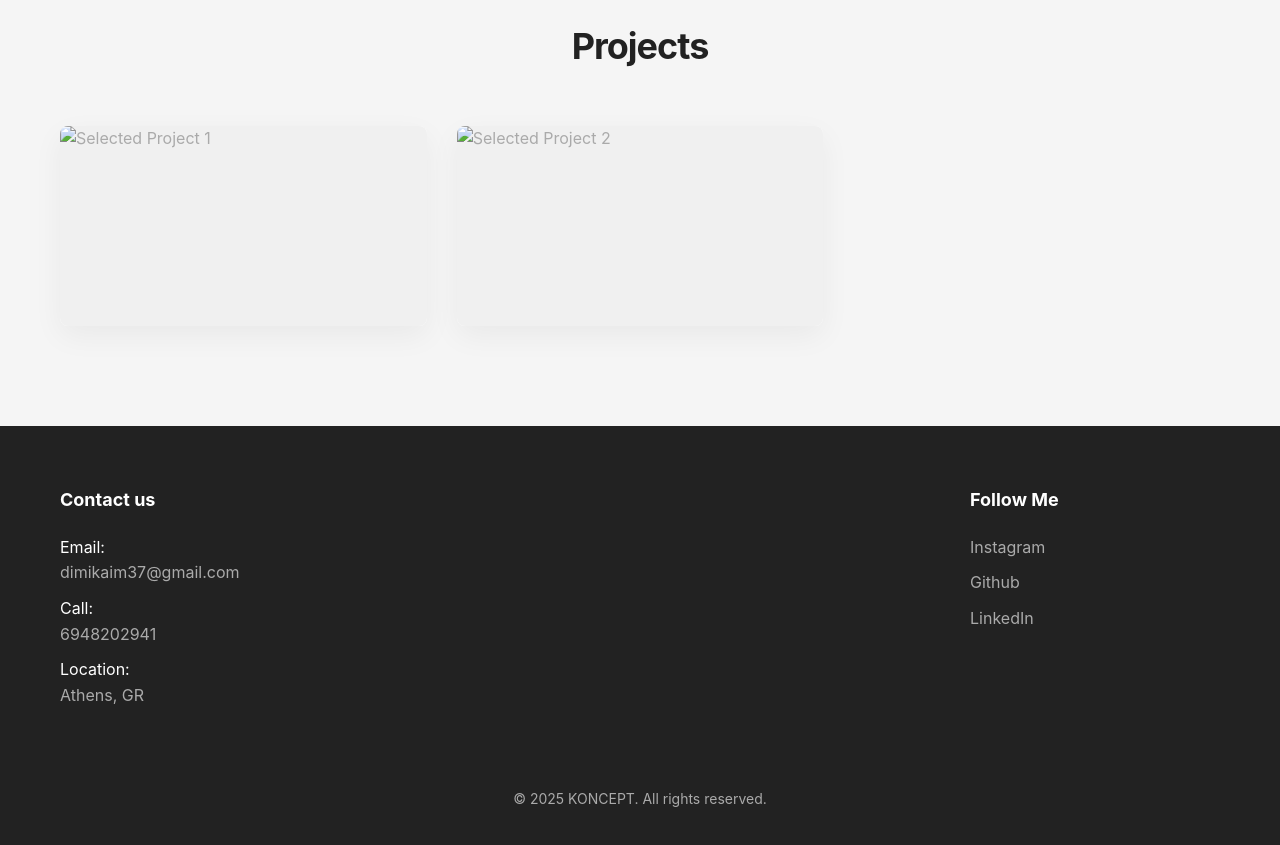
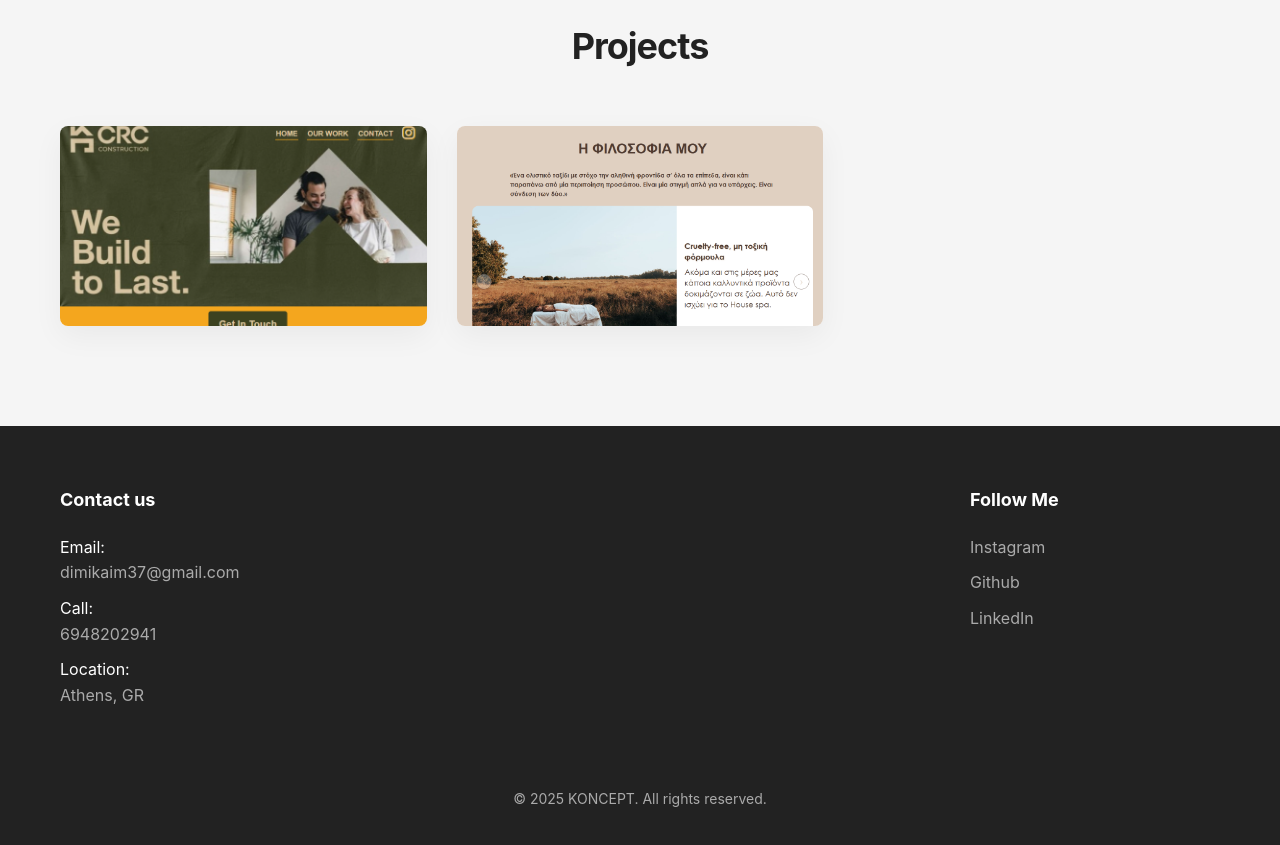
Before and after one commit to AndreasAnastasopoulos/AndreasAnastasopoulos.github.io, a plain HTML site: page index.html in a window 1280 px wide. Shown: the part 820-1665 px from the top of the page. Drawn offline with Linux system fonts and the light colour scheme.

Commit message:
Update index.html

```diff
--- a/index.html
+++ b/index.html
@@ -298,12 +298,12 @@
             <div class="project-grid">
                 <div class="project">
                     <div class="project-img">
-                        <img src="images/CRC.png" alt="Selected Project 1" style="width: 100%; height: 100%; object-fit: cover;">
+                        <img src="CRC.png" alt="Selected Project 1" style="width: 100%; height: 100%; object-fit: cover;">
                     </div>
                 </div>
 
                 <div class="project">
-                    <div class="project-img"><img src="images/HSH.png" alt="Selected Project 2" style="width: 100%; height: 100%; object-fit: cover;"></div>
+                    <div class="project-img"><img src="HSH.png" alt="Selected Project 2" style="width: 100%; height: 100%; object-fit: cover;"></div>
                 </div>
             </div>
         </div>
```
